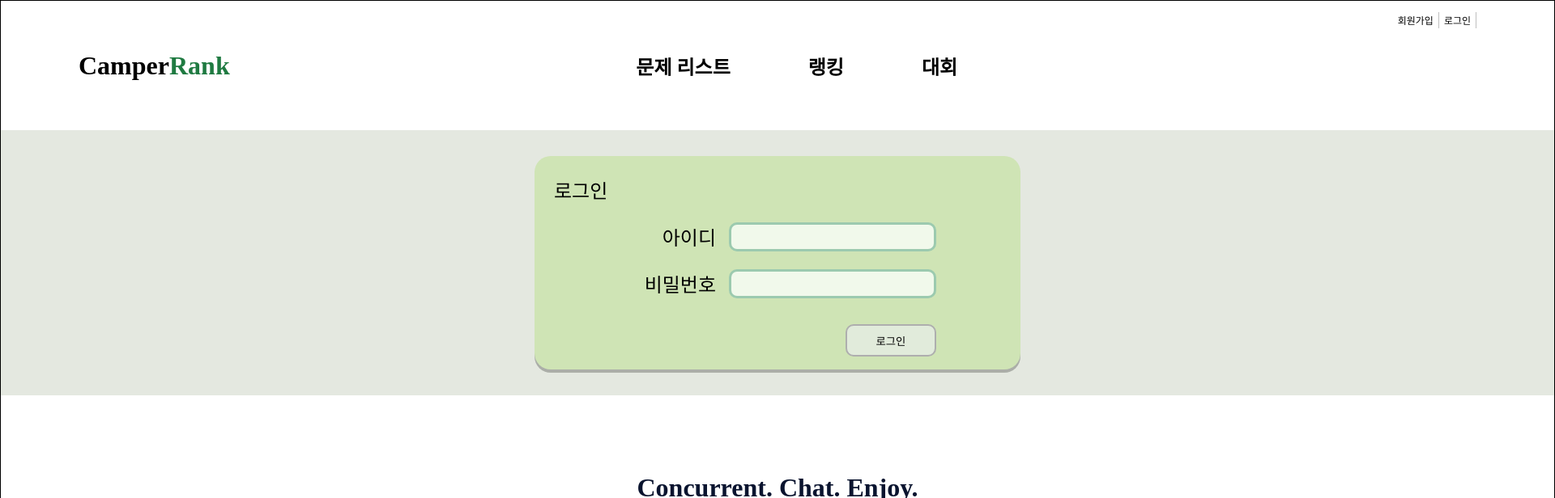
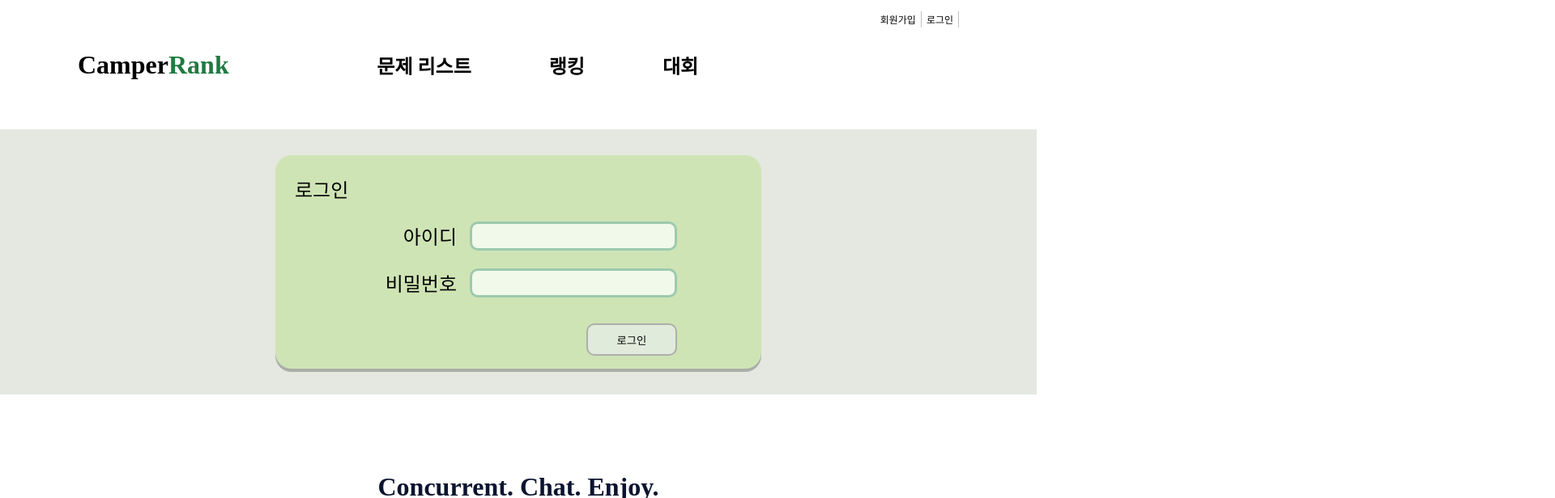
Before and after one commit to boostcampwm-2022/Web31-CamperRank, a React (Vite) app in the folder frontend/: page /signin in a window 1280 px wide. Shown: the top 616 px of the page at 81% size, 1920 px wide, since content can reach past the window. Built offline with nearby package versions, Linux system fonts and the light colour scheme; no server answers.

Commit message:
feat: 로그인 페이지 크기 조정

```diff
--- a/frontend/src/pages/SignIn.tsx
+++ b/frontend/src/pages/SignIn.tsx
@@ -8,9 +8,8 @@ import {userState} from "../recoils/userState";
 import {useNavigate} from "react-router-dom";
 
 const MainWrapper = styled.div`
-  width: 1920px;
+  width: 100%;
   height: auto;
-  border: 1px solid black;
   margin: 0 auto;
   display: flex;
   flex-direction: column;
```
